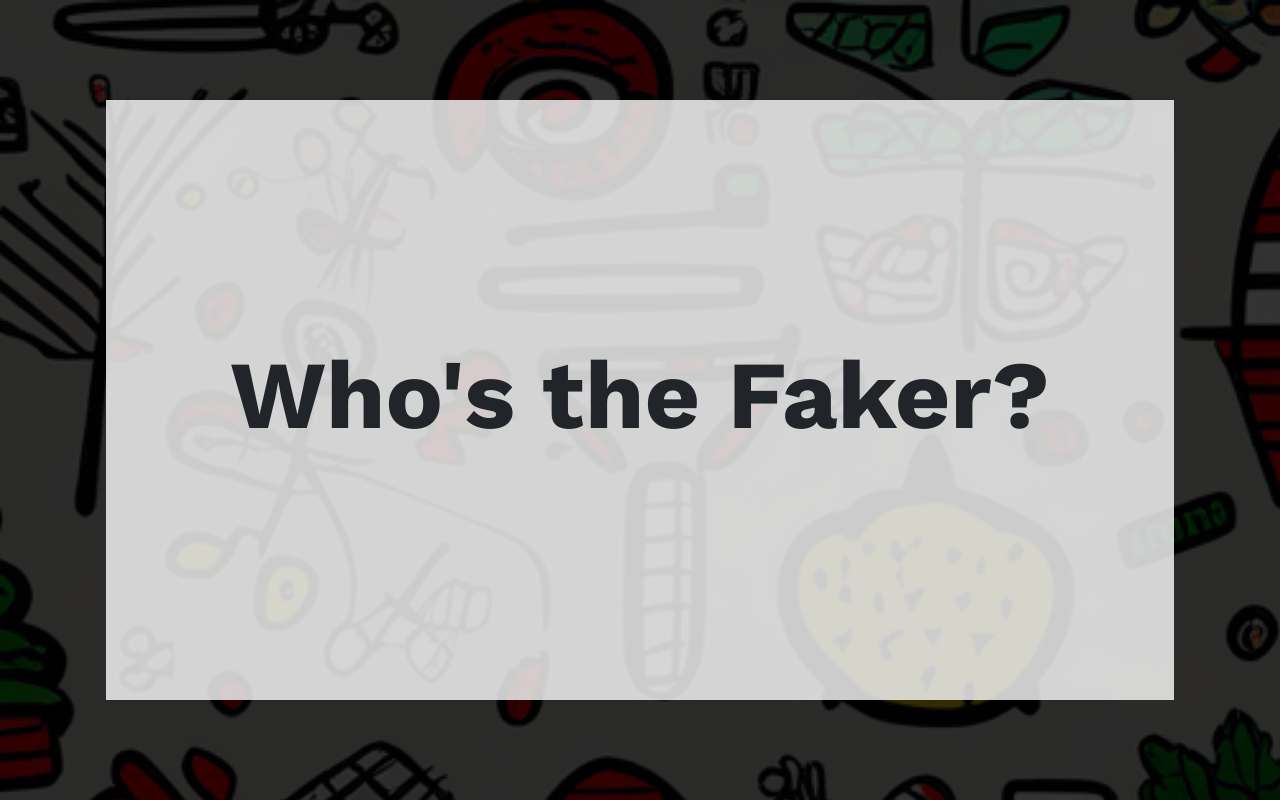
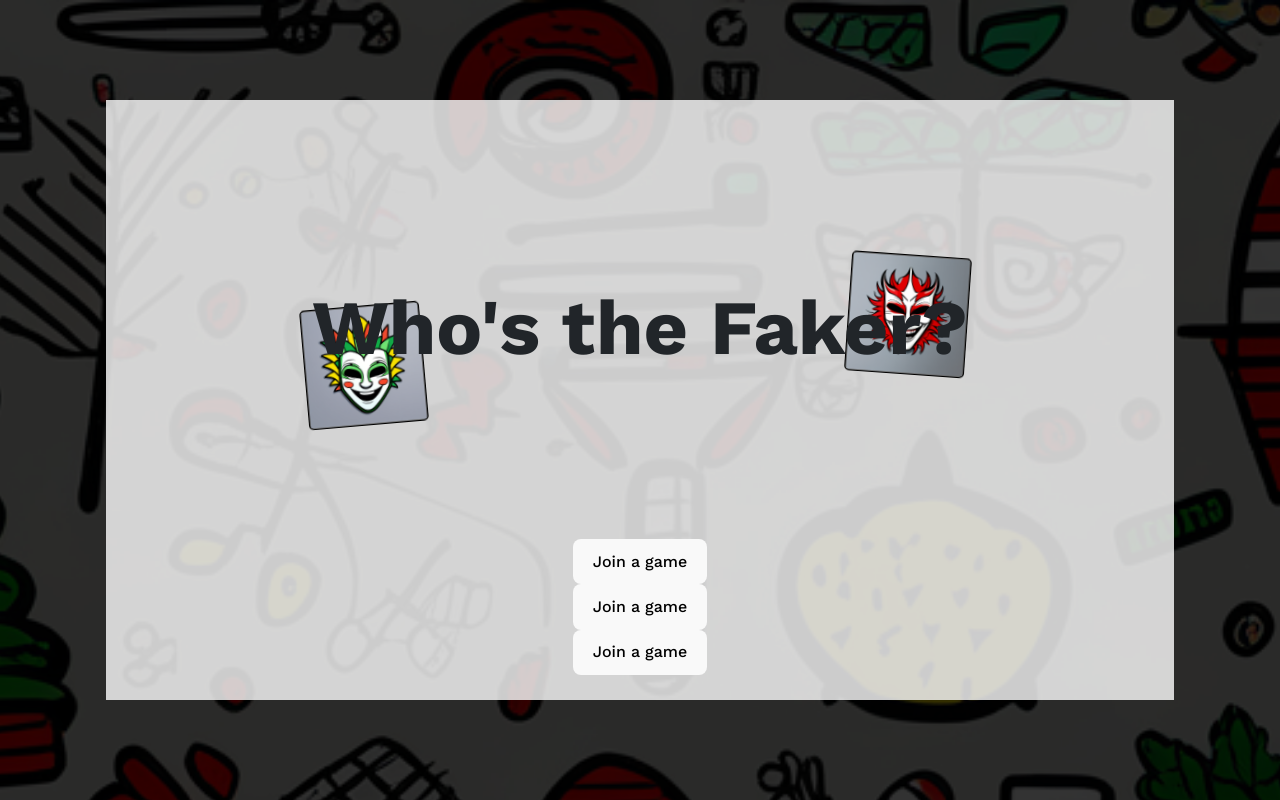
Before and after one commit to 88potatoes/whodafaker, a React (Vite) app: page / in a window 1280 px wide. Shown: the top 800 px of the page. Built offline with nearby package versions, Linux system fonts and the light colour scheme.

Commit message:
animating home page

```diff
--- a/src/assets/scss/custom.scss
+++ b/src/assets/scss/custom.scss
@@ -39,6 +39,12 @@ body {
         position: absolute;
         display: block;
     }
+}
+
+ul {
+    list-style-type: none;
+    padding: 0;
+    margin: 0;
 }
 
 
@@ -132,3 +138,7 @@ body {
 //         font-size: 3rem;
 //     }
 // }
+
+.villager-pos {
+    left: 100px
+}
--- a/src/pages/Home.tsx
+++ b/src/pages/Home.tsx
@@ -3,12 +3,81 @@ import Rules from "../components/Rules";
 import { motion } from "framer-motion";
 import ScreenWindow from "../components/ScreenWindow";
 import CenteredFlex from "../components/CenteredFlex";
+import Villager from "../assets/images/goodguy.png"
+import Faker from "../assets/images/faker.png"
+
+const list = {
+    hidden: {},
+    show: {
+        transition: {
+            delayChildren: 0.5,
+            staggerChildren: 0.1
+        }
+    }
+};
+const item = {
+    hidden: { opacity: 0},
+    show: {
+        opacity: 1
+    }
+}
 
 function Home() {
     return (<>
         <ScreenWindow>
             <CenteredFlex>
-                <h1 className="main-title display-1">Who's the Faker?</h1>
+                <motion.div
+                    initial={{ scale: 1 }}
+                    animate={{ scale: 0.8 }}
+                    transition={{ delay: 0.5, duration: 0.5, type: "spring" }}
+                    className="w-100 h-75 d-flex flex-column justify-content-center align-items-center"
+                >
+                    <motion.h1 className="main-title display-1"
+                        initial={{ scale: 0 }}
+                        animate={{ scale: 1 }}
+                        transition={{ duration: 0.7, type: "spring" }}
+                    >Who's the Faker?</motion.h1>
+
+                    <motion.img src={Villager} alt="villager" width={150} height={150}
+                        initial={{ scale: 0 }}
+                        animate={{ scale: 1, rotate: "-5deg", left: "90px", bottom: "90px" }}
+                        transition={{ duration: 0.7, type: "spring", delay: 0.1 }}
+                        className="position-absolute rounded roleimage z-n1"
+                    />
+                    <motion.img src={Faker} alt="faker" width={150} height={150}
+                        initial={{ scale: 0 }}
+                        animate={{ scale: 1, rotate: "4deg", right: "100px", top: "110px" }}
+                        transition={{ duration: 0.7, type: "spring", delay: 0.1 }}
+                        className="position-absolute rounded roleimage z-n1"
+                    />
+
+                </motion.div>
+                <motion.ul variants={list} initial="hidden" animate="show">
+                    <motion.li variants={item}>
+                        <motion.button
+                            // whileHover={{ rotate: '2deg', scale: 1.1 }}
+                            // whileTap={{ rotate: '-1deg', scale: 0.9 }}
+                        >
+                            Join a game
+                        </motion.button>
+                    </motion.li>
+                    <motion.li variants={item}>
+                        <motion.button
+                            // whileHover={{ rotate: '2deg', scale: 1.1 }}
+                            // whileTap={{ rotate: '-1deg', scale: 0.9 }}
+                        >
+                            Join a game
+                        </motion.button>
+                    </motion.li>
+                    <motion.li variants={item}>
+                        <motion.button
+                            // whileHover={{ rotate: '2deg', scale: 1.1 }}
+                            // whileTap={{ rotate: '-1deg', scale: 0.9 }}
+                        >
+                            Join a game
+                        </motion.button>
+                    </motion.li>
+                </motion.ul>
             </CenteredFlex>
         </ScreenWindow>
         <div className="m-4">
@@ -19,7 +88,9 @@ function Home() {
                         <div className="m-2">
                             <Link to="/join">
                                 <motion.button
-                                    whileHover={{ rotate: '2deg', scale: 1.1 }}>
+                                    whileHover={{ rotate: '2deg', scale: 1.1 }}
+                                    whileTap={{ rotate: '-1deg', scale: 0.9 }}
+                                >
                                     Join a game
                                 </motion.button>
                             </Link>
```
Also changed, not shown: src/assets/css/custom.css, 1 other file (tests, documents, lock files or other folders).
